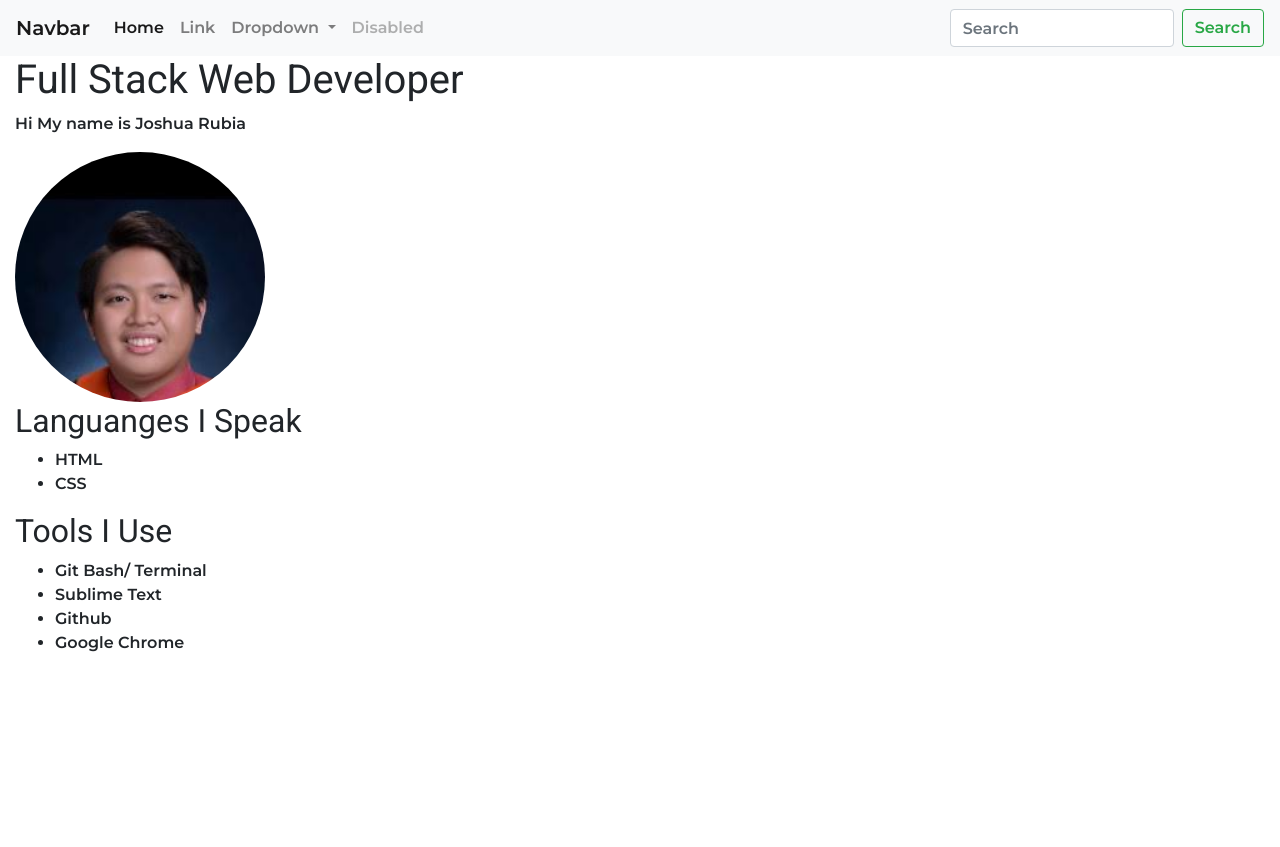
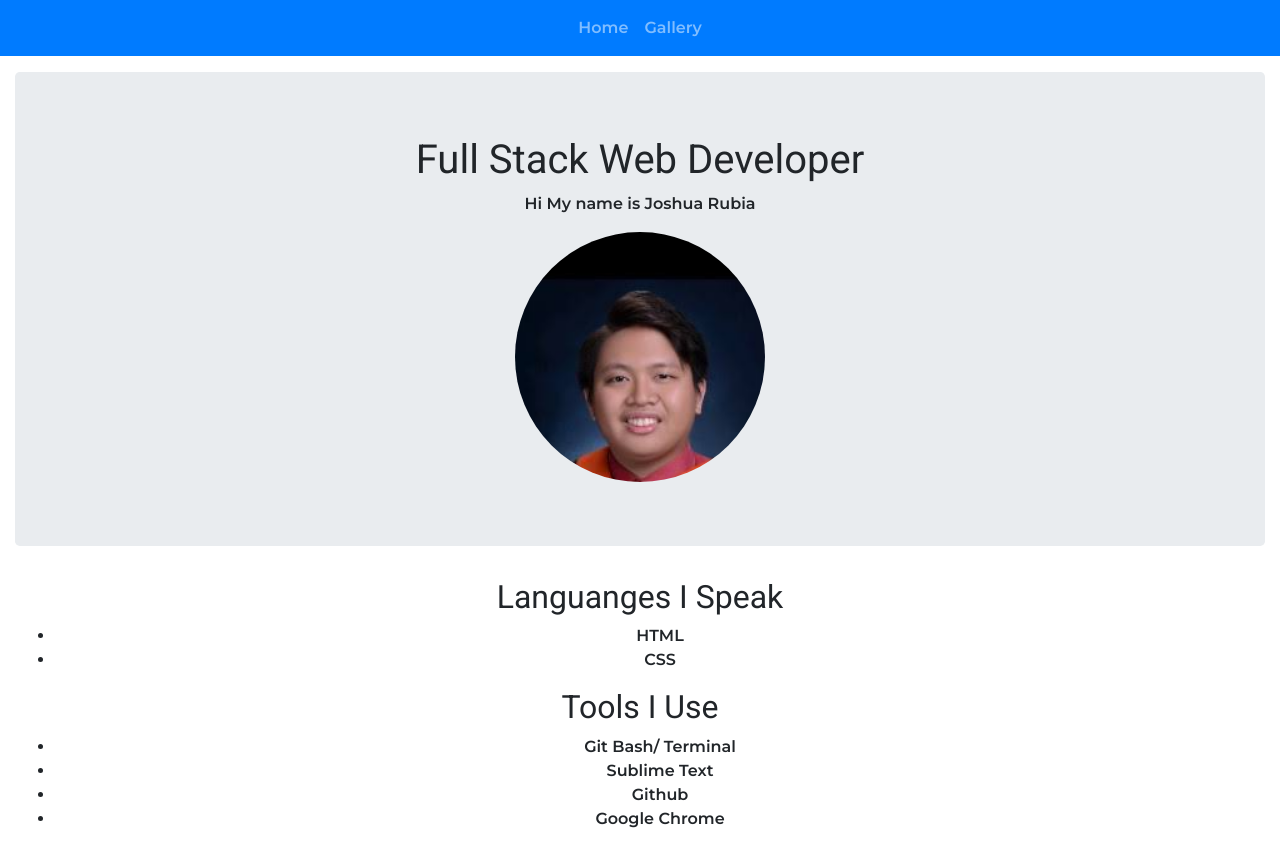
Before and after one commit to rubz369/fcb-portfolio, a plain HTML site: page index.html in a window 1280 px wide. Before the commit the page ends 800 px from the top, so only its background shows below. Drawn offline with nearby package versions, Linux system fonts and the light colour scheme.

Commit message:
#5 Use built-in classes of Bootstrap

```diff
--- a/index.html
+++ b/index.html
@@ -14,48 +14,29 @@
 		<link rel="stylesheet" type="text/css" href="style.css">
 	</head>
 	<body>
-		<nav class="navbar navbar-expand-lg navbar-light bg-light">
-  <a class="navbar-brand" href="#">Navbar</a>
+    <nav class="navbar navbar-expand-lg navbar-dark bg-primary">
 		  <button class="navbar-toggler" type="button" data-toggle="collapse" data-target="#navbarSupportedContent" aria-controls="navbarSupportedContent" aria-expanded="false" aria-label="Toggle navigation">
 		    <span class="navbar-toggler-icon"></span>
 		  </button>
 
 		  <div class="collapse navbar-collapse" id="navbarSupportedContent">
-    <ul class="navbar-nav mr-auto">
-      <li class="nav-item active">
-        <a class="nav-link" href="#">Home <span class="sr-only">(current)</span></a>
+		    <ul class="navbar-nav mx-auto">
+		      <li class="nav-item">
+		      	<a href="#landing" class="nav-link"> Home </a>
 		      </li>
 		      <li class="nav-item">
-        <a class="nav-link" href="#">Link</a>
-      </li>
-      <li class="nav-item dropdown">
-        <a class="nav-link dropdown-toggle" href="#" id="navbarDropdown" role="button" data-toggle="dropdown" aria-haspopup="true" aria-expanded="false">
-          Dropdown
-        </a>
-        <div class="dropdown-menu" aria-labelledby="navbarDropdown">
-          <a class="dropdown-item" href="#">Action</a>
-          <a class="dropdown-item" href="#">Another action</a>
-          <div class="dropdown-divider"></div>
-          <a class="dropdown-item" href="#">Something else here</a>
-        </div>
-      </li>
-      <li class="nav-item">
-        <a class="nav-link disabled" href="#" tabindex="-1" aria-disabled="true">Disabled</a>
+		      	<a href="#gallery" class="nav-link"> Gallery </a>
 		      </li>
 		    </ul>
-    <form class="form-inline my-2 my-lg-0">
-      <input class="form-control mr-sm-2" type="search" placeholder="Search" aria-label="Search">
-      <button class="btn btn-outline-success my-2 my-sm-0" type="submit">Search</button>
-    </form>
 		  </div>
 		</nav>
 		<div class="container-fluid">
-			<section id="landing">
+			<section class="jumbotron text-center mt-3" id="landing">
 				<h1>Full Stack Web Developer</h1>
 				<p>Hi My name is Joshua Rubia </p>
 				<img src="images/jr.jpg">
 			</section>
-			<section id="gallery">
+			<section class="text-center" id="gallery">
 				<h2>
 					Languanges I Speak</h2>
 				<ul>
```
Lines whose indentation alone changed are shown as unchanged.
